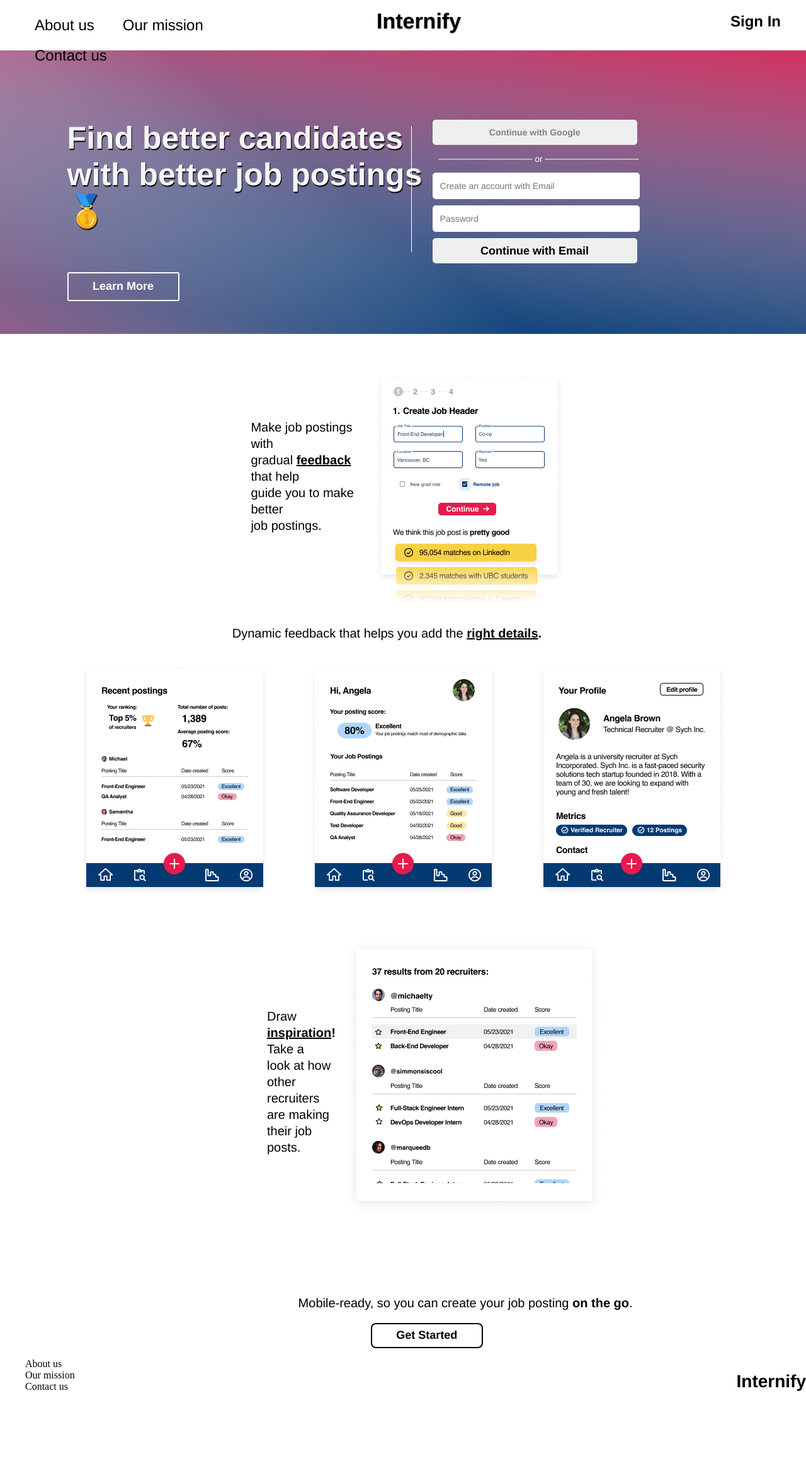
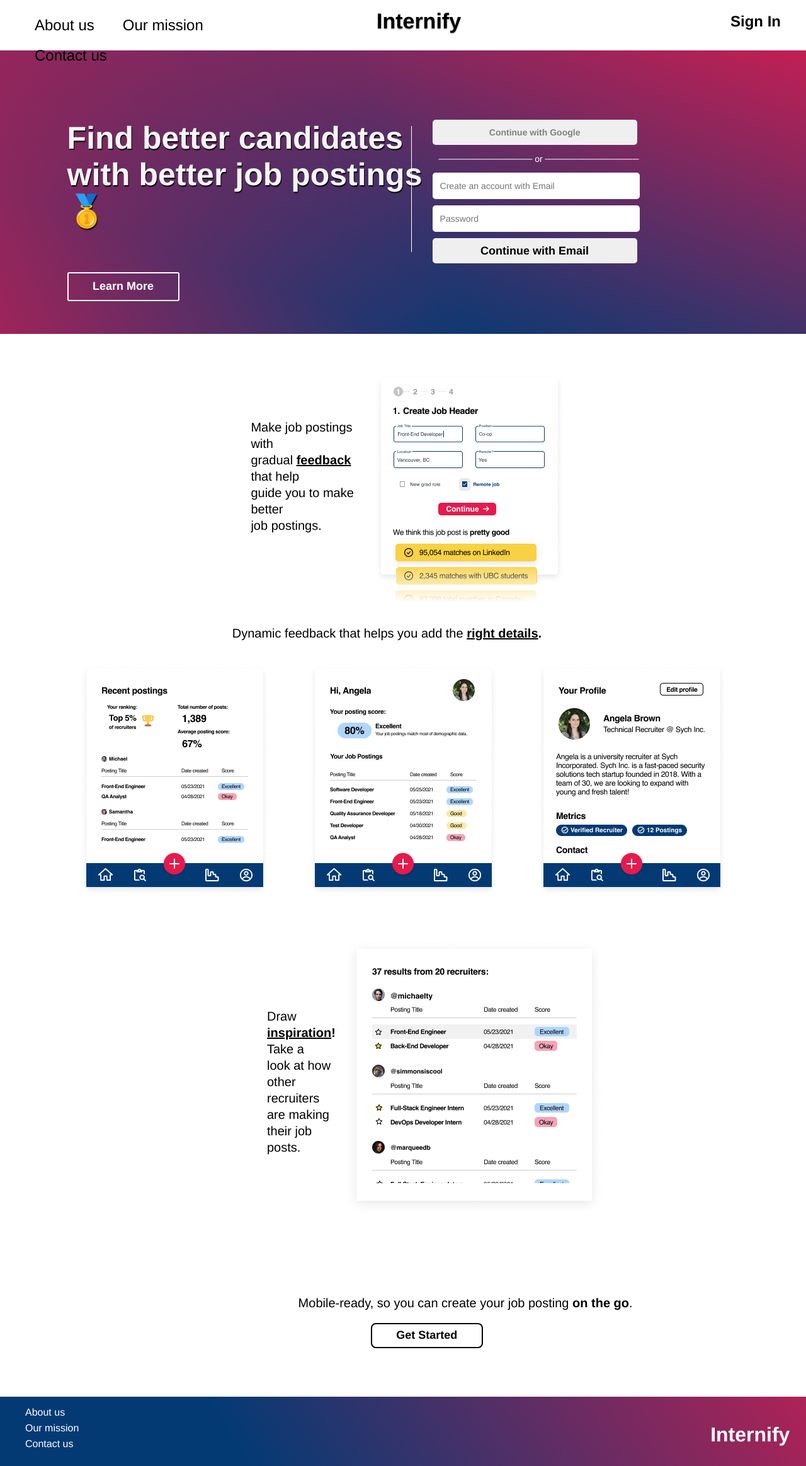
Before and after one commit to ReneReid/Internify, a React (Create React App) app in the folder internify/: page / in a window 1280 px wide. Shown: the top 2327 px of the page at 63% size. Before the commit the page ends 2250 px from the top, so only its background shows below. Built offline with nearby package versions, Linux system fonts and the light colour scheme.

Commit message:
Almost finished landing page styling.

```diff
--- a/internify/src/components/organisms/styles/FooterHomeGuest.css
+++ b/internify/src/components/organisms/styles/FooterHomeGuest.css
@@ -3,6 +3,13 @@
   flex-direction: row;
   width: 100%;
   height: 110px;
+  margin-top: 6%;
+  background: linear-gradient(
+      237.32deg,
+      #e61a4d -23.01%,
+      rgba(255, 255, 255, 0) 70.47%
+    ),
+    #043a74;
 }
 
 .footer_home_guest_left {
@@ -12,17 +19,21 @@
 
 .footer_home_guest_left li {
   list-style-type: none;
+  font-family: Helvetica;
+  margin-top: 1.2%;
 }
 
 .footer_home_guest_left a {
   text-decoration: none;
-  color: black;
+  color: white;
 }
 
 .footer_homeguest_right {
   flex: 1;
   font-family: Helvetica;
-  font-size: 28px;
+  font-size: 2em;
   font-weight: bold;
   text-align: right;
+  color: white;
+  margin-right: 2%;
 }
--- a/internify/src/components/organisms/styles/HeaderHomeGuest.css
+++ b/internify/src/components/organisms/styles/HeaderHomeGuest.css
@@ -3,7 +3,13 @@
   flex-direction: row;
   width: 100%;
   min-height: 450px;
-  background-image: url("../../../assets/Landing/background-banner.png");
+  background: linear-gradient(
+      66.05deg,
+      #e61a4d -19.05%,
+      rgba(255, 255, 255, 0) 42.54%
+    ),
+    linear-gradient(199.29deg, #e61a4d -2.31%, rgba(255, 255, 255, 0) 77.09%),
+    #043a74;
   background-size: cover;
   margin: 0px;
   padding: 0px 12%;
--- a/internify/src/components/organisms/styles/NavBarMain.css
+++ b/internify/src/components/organisms/styles/NavBarMain.css
@@ -47,6 +47,15 @@
   text-align: right;
 }
 
+.sign_in a {
+  color: linear-gradient(
+      237.32deg,
+      #e61a4d -23.01%,
+      rgba(255, 255, 255, 0) 70.47%
+    ),
+    #043a74;
+}
+
 .navbar_home_guest_right a {
   text-decoration: none;
   margin-right: 40px;
```
